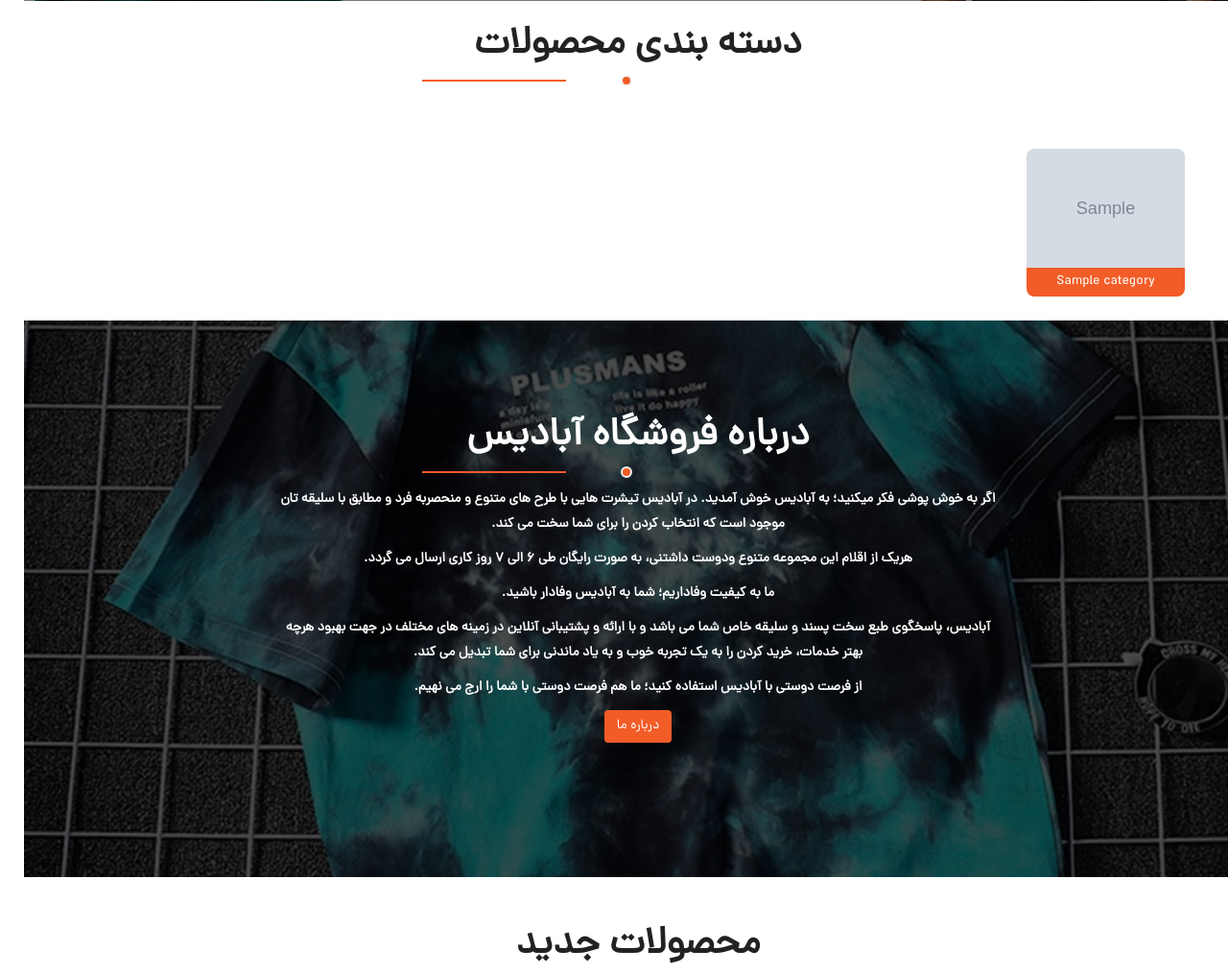
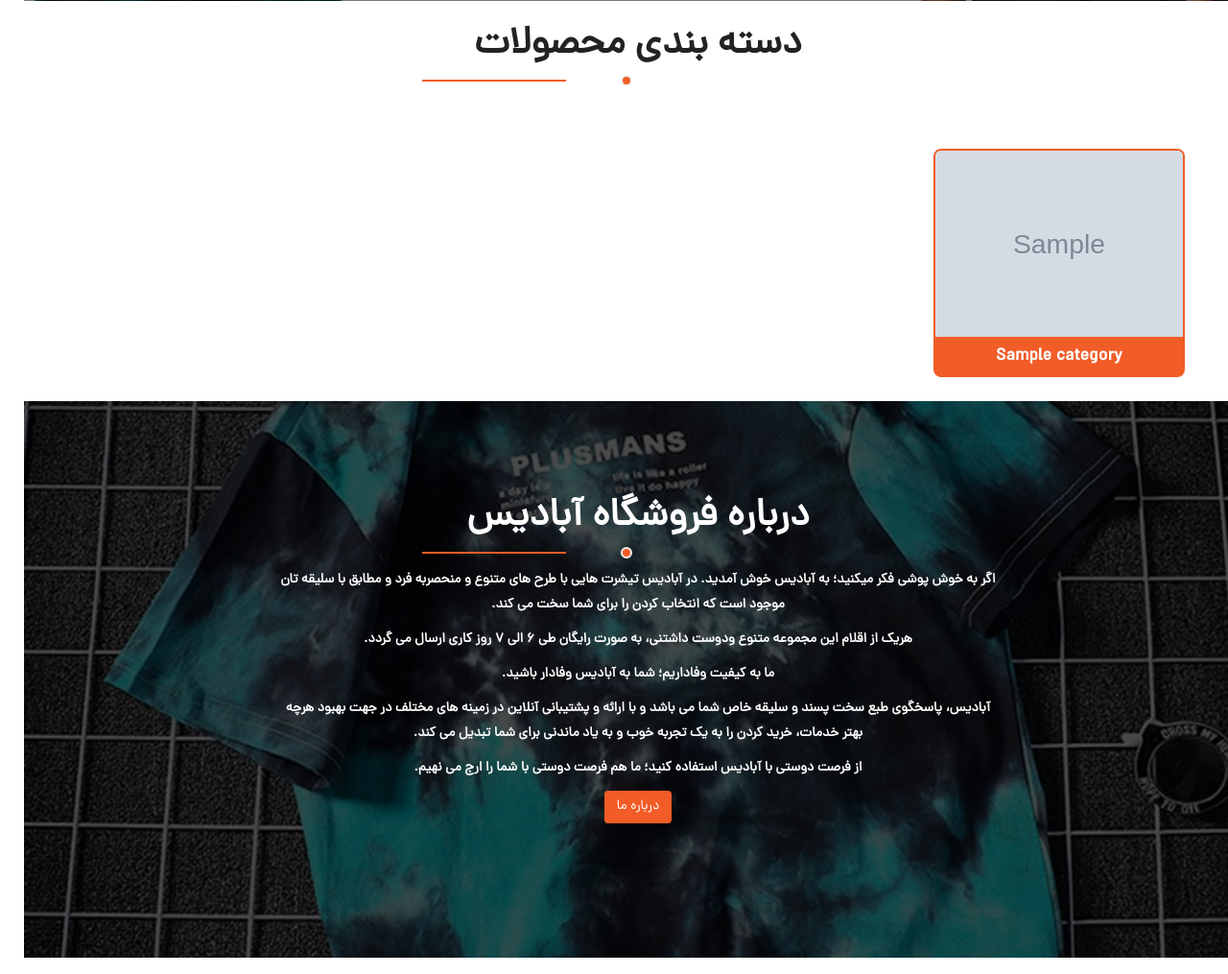
Before and after one commit to armin70/eshop, a Django app: page / in a window 1280 px wide. Shown: the part 637-1652 px from the top of the page at 96% size. Run offline with Django 3.2, Linux system fonts and the light colour scheme; tables that the repository leaves empty hold one stand-in row (values such as "Sample post"); grey boxes marked "Sample" are stand-in pictures; some libraries are stand-ins or nearby versions; some web fonts are replaced.

Commit message:
category style

```diff
--- a/static_files/style.css
+++ b/static_files/style.css
@@ -2847,22 +2847,30 @@ ol{
 	max-height: 50px;
 }
 .cat-content span{
-	text-align: center;
+    text-align: center;
     display: block;
     background: #F25C27;
     color: #fff;
     border-radius: 0 0 8px 8px;
-    padding: 2px 0;
+    padding: 6px 0;
+    font-size: 18px;
+	font-weight: bold;
+	border: 2px solid #F25C27;
+	border-top: none;
 }
 .cat-content img{
 	border-radius: 8px 8px 0 0;
+	border: 2px solid #F25C27;
 }
 .cat-content{
 	padding-top:15px;
 }
-.cat-content:hover a{
-	opacity: 1;
-	transition-duration: .5s;
+.cat-content:hover span{
+    background: #fff;
+    color: #F25C27;
+    border: 2px solid #F25C27;
+	border-top: none;
+	transition-duration: .6s;
 }
 .categories{
 	padding-top: 25px;
--- a/templates/index.html
+++ b/templates/index.html
@@ -82,7 +82,7 @@
 		</div>
 		<div class="row">
 			{% for cat in cats %}
-			<div class="cat-content col-md-2 pull-right item">
+			<div class="cat-content col-md-3 pull-right item">
 				<a href="/categories/{{cat.id}}">
 					<img src="{{cat.image.url}}" alt="{{cat.name}}">
 					<span>{{cat.name}}</span>
```
